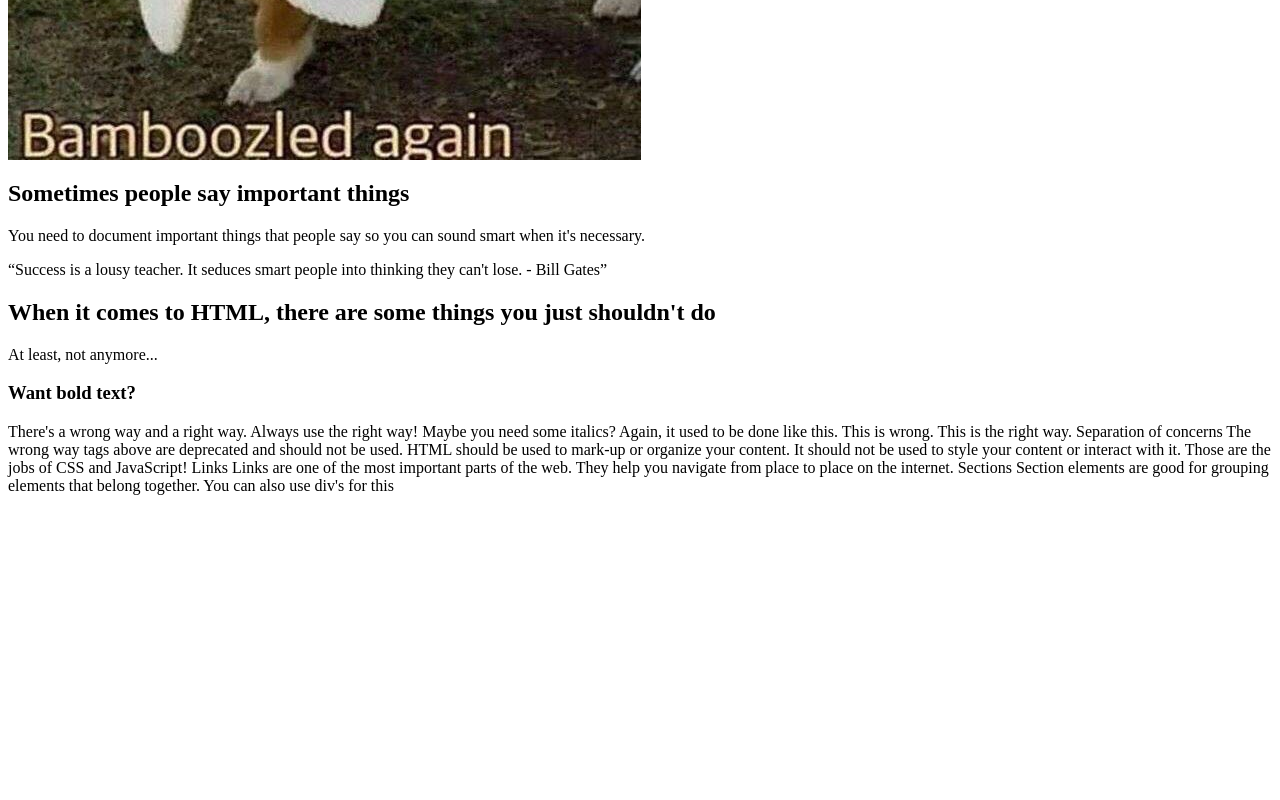
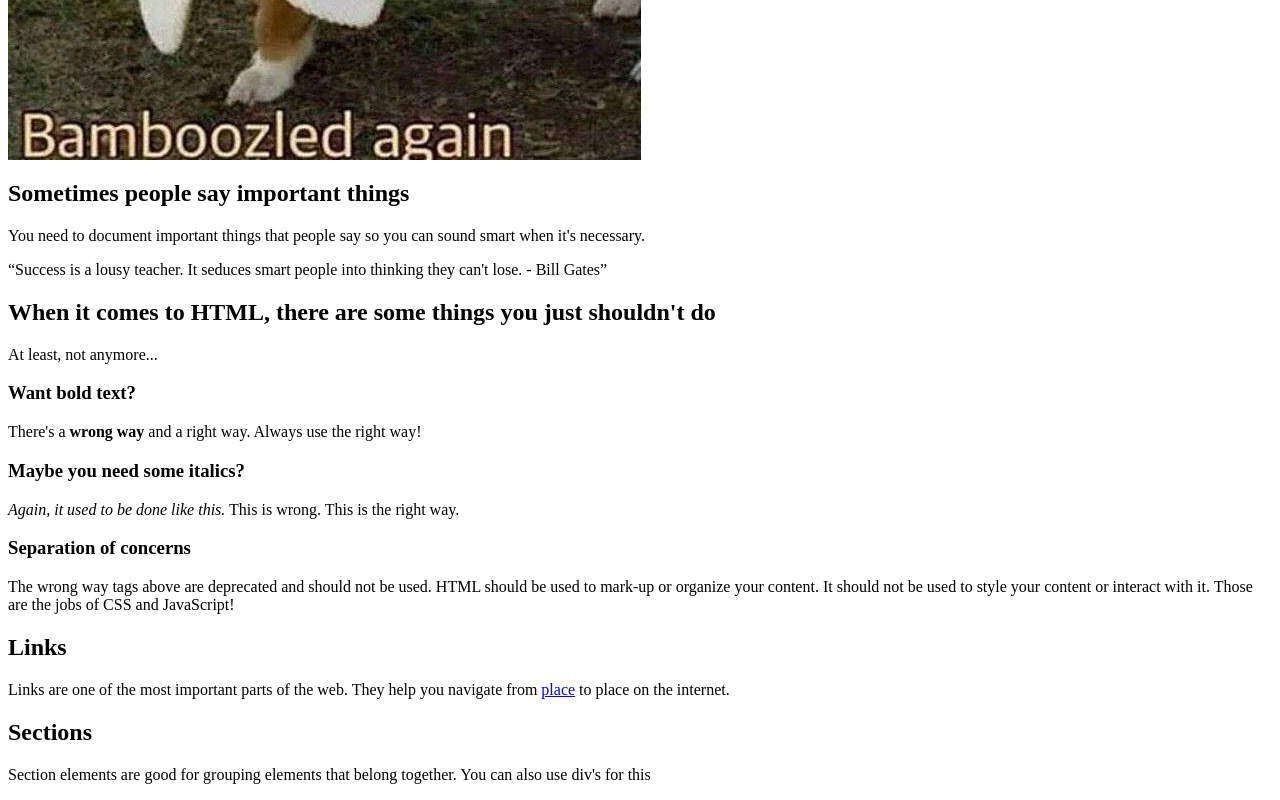
Before and after one commit to BrianBross/SemanticMarkup, a plain HTML site: page SemanticMarkup/Index.html in a window 1280 px wide. Shown: the part 1731-2531 px from the top of the page. Before the commit the page ends 2234 px from the top, so only its background shows below. Drawn offline with Linux system fonts and the light colour scheme.

Commit message:
finished index walk through

```diff
--- a/SemanticMarkup/Index.html
+++ b/SemanticMarkup/Index.html
@@ -2,12 +2,16 @@
 <h1>My Super Fun Web Page</h1>
 
 <!-- description -->
+<section class="description">
   <p>
-  Hi, this is my super awesome fun web page where the content makes no sense but
-  there is a lot of it. So let's get into some business that you can learn from.
+    Hi, this is my super awesome fun web page where the content makes no sense
+    but there is a lot of it. So let's get into some business that you can learn
+    from.
   </p>
+</section>
 
 <!-- title for next section -->
+<section class="unordered list">
   <h2>This is a list of colors that are colorful in no particular order:</h2>
   <!-- list with no order -->
   <ul>
@@ -19,7 +23,10 @@
     <li>Magenta</li>
     <li>Atomic Tangerine</li>
   </ul>
+</section>
+
 <!-- title for next section -->
+<section class="ordered list">
   <h2>This is a list of movies ranked from most-awesome to not-as-awesome</h2>
   <!-- list with specific order -->
   <ol>
@@ -29,7 +36,10 @@
     <li>Blade II</li>
     <li>The Matrix Sequels</li>
   </ol>
+</section>
+
 <!-- title for next section -->
+<section class="images">
   <h2>Let's look at some images:</h2>
 
   <!-- title for next item -->
@@ -37,24 +47,33 @@
   <!-- description of next item -->
   <p>Look at this one:</p>
   <!-- add appropriate image here (don't forget alt attribute!) -->
-<img src="./images/kitten.jpg" alt="cute kitten">
+  <img src="./images/kitten.jpg" alt="cute kitten" />
 
   <!-- title for next item -->
   <h3>Doggos Are Pretty Cool Too</h3>
   <!-- description of next item -->
   <p>This doggo is a tricky doggo:</p>
   <!-- add appropriate image here (don't forget alt attribute!) -->
-<img src="./images/doggo.jpg" alt="tricky doggo">
+  <img src="./images/doggo.jpg" alt="tricky doggo" />
+</section>
+
 <!-- title for next section -->
+<section class="quotes">
   <h2>Sometimes people say important things</h2>
   <!-- description of next section -->
-<p>You need to document important things that people say so you can sound smart
-when it's necessary.</p>
+  <p>
+    You need to document important things that people say so you can sound smart
+    when it's necessary.
+  </p>
   <!-- quote -->
-<q>Success is a lousy teacher. It seduces smart people into thinking they can't
-lose. - Bill Gates</q>
+  <q
+    >Success is a lousy teacher. It seduces smart people into thinking they
+    can't lose. - Bill Gates</q
+  >
+</section>
 
 <!-- title for next section -->
+<section class="deprecated formatting tags">
   <h2>When it comes to HTML, there are some things you just shouldn't do</h2>
   <!-- description -->
   <p>At least, not anymore...</p>
@@ -63,29 +82,41 @@ lose. - Bill Gates</q>
   <h3>Want bold text?</h3>
 
   <!-- make 'right way' bold first the wrong way, then the right way -->
-There's a wrong way and a right way. Always use the right way!
+  There's a <b>wrong way</b> and a right way. Always use the right way!
 
   <!-- title for next item -->
-Maybe you need some italics?
+  <h3>Maybe you need some italics?</h3>
   <!-- make 'like this' italic using the wrong method. Make 'right way' italic using the correct method -->
-Again, it used to be done like this. This is wrong. This is the right way.
+  <i>Again, it used to be done like this.</i> This is wrong. This is the right
+  way.
 
   <!-- title for next item -->
-Separation of concerns
+  <h3>Separation of concerns</h3>
   <!-- description -->
-The wrong way tags above are deprecated and should not be used. HTML should be
-used to mark-up or organize your content. It should not be used to style your
-content or interact with it. Those are the jobs of CSS and JavaScript!
+  <p>
+    The wrong way tags above are deprecated and should not be used. HTML should
+    be used to mark-up or organize your content. It should not be used to style
+    your content or interact with it. Those are the jobs of CSS and JavaScript!
+  </p>
+</section>
 
+<section class="links">
   <!-- title for next section -->
-Links
+  <h2>Links</h2>
   <!-- make either 'place' in the next body of text a link to your favorite site. (keep it appropriate) -->
+  <p>
     Links are one of the most important parts of the web. They help you navigate
-from place to place on the internet.
+    from <a href="http://www.reddit.com">place</a> to place on the internet.
+  </p>
+</section>
 
+<section class="sections">
   <!-- title for next section -->
-Sections
+  <h2>Sections</h2>
   <!-- go back through and group each section correctly
      stretch: give each group a class that properly reflects what they represent -->
-Section elements are good for grouping elements that belong together. You can
-also use div's for this
+  <p>
+    Section elements are good for grouping elements that belong together. You
+    can also use div's for this
+  </p>
+</section>
```
Lines whose indentation alone changed are shown as unchanged.
